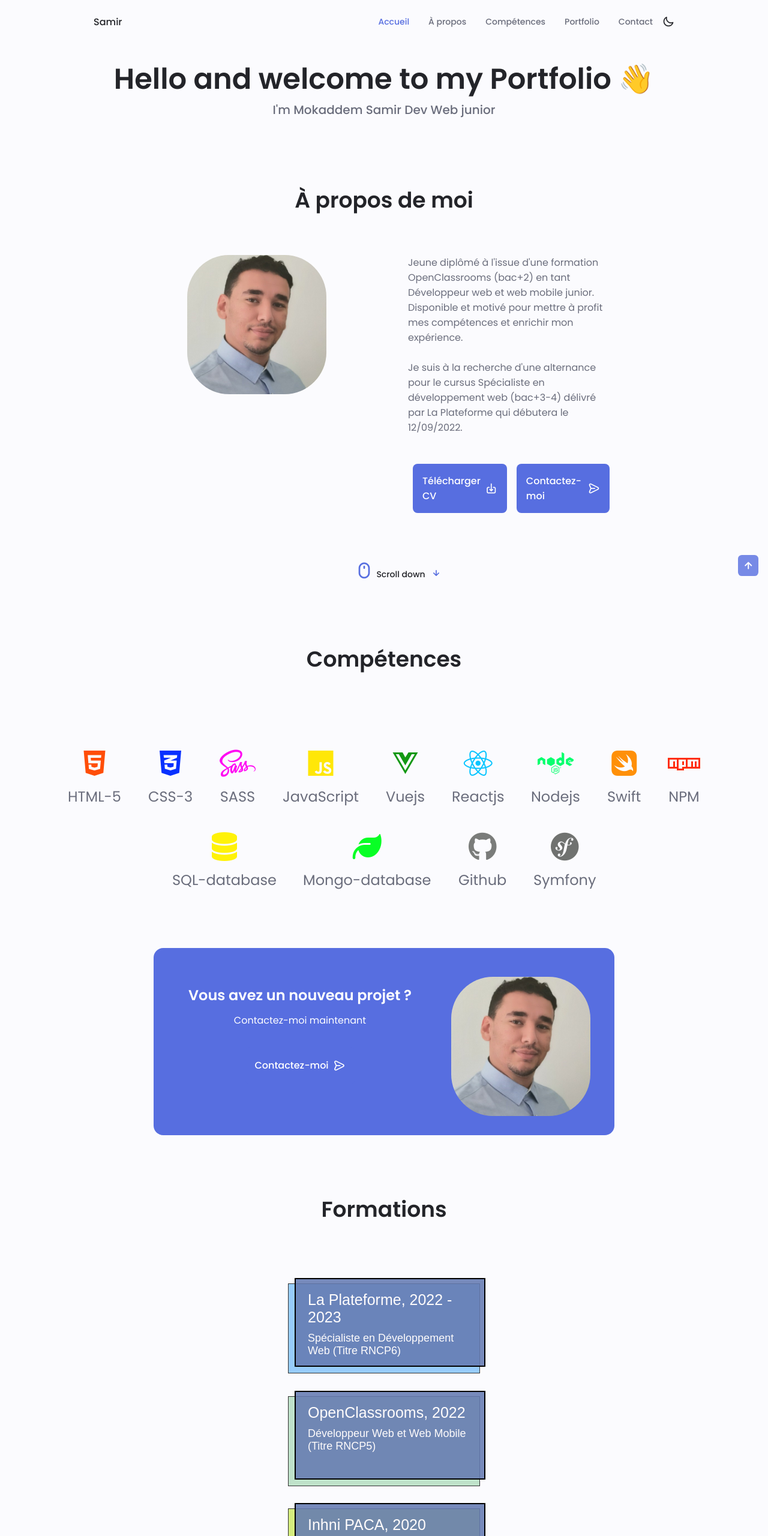
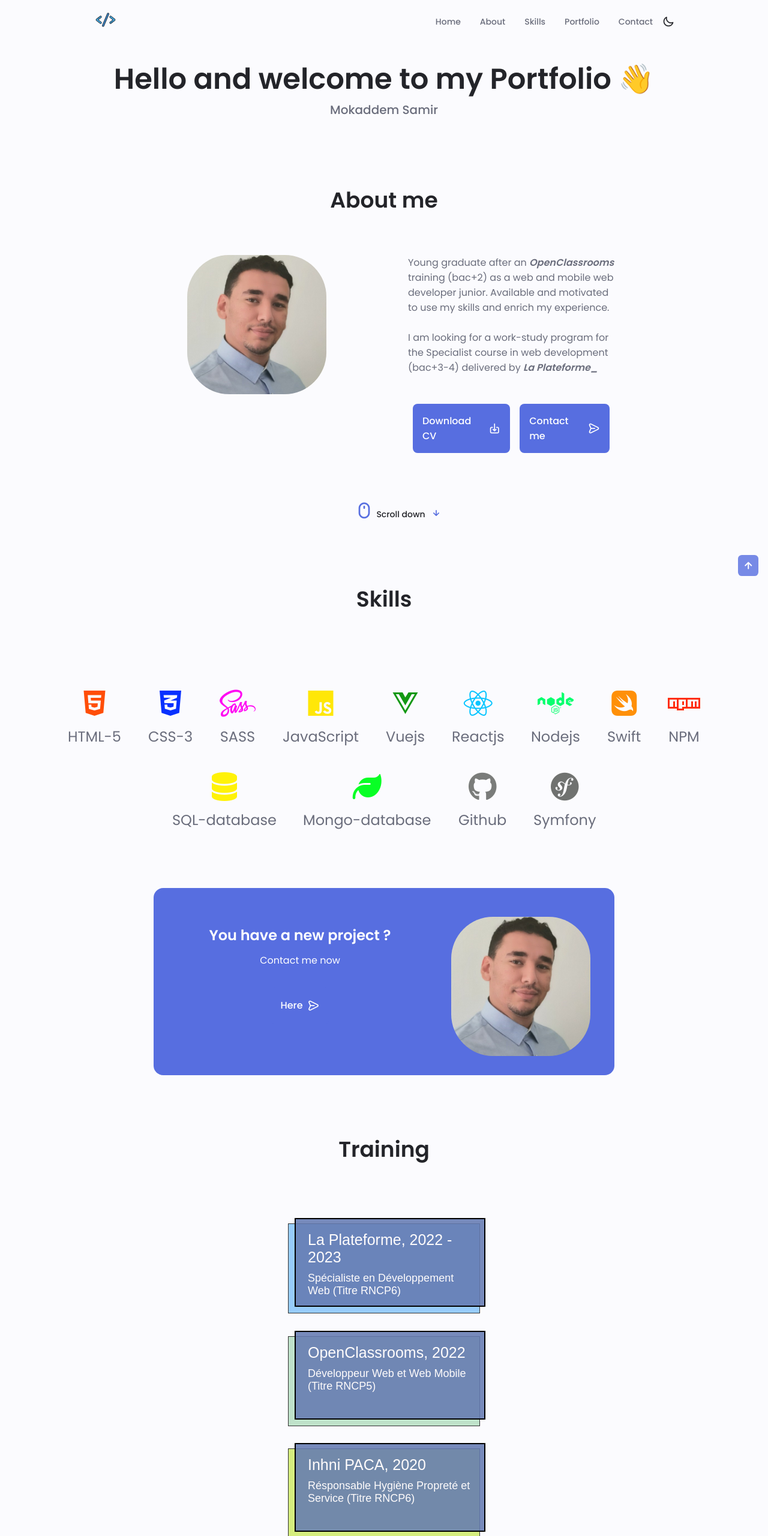
Before and after one commit to S-mkds/S-mkds_ePortfolio, a plain HTML site: page index.html in a window 1280 px wide. Shown: the top 2560 px of the page at 60% size. Drawn offline with nearby package versions, Linux system fonts and the light colour scheme.

Commit message:
Transition english git

```diff
--- a/index.html
+++ b/index.html
@@ -28,25 +28,25 @@
   <!--==================== HEADER ====================-->
   <header class="header" id="header">
     <nav class="nav container">
-      <a href="" class="nav__logo">Samir</a>
+      <a href="#" class="nav__logo"><img src="assets/img/home.png" alt="ancre-home" /></a>
 
       <div class="nav__menu" id="nav-menu">
         <ul class="nav__list grid">
           <li class="nav__item">
-            <a href="#home" class="nav__link active-link">
-              <i class="uil uil-house-user nav__icon"></i> Accueil
+            <a href="#home" class="nav__link ">
+              <i class="uil uil-house-user nav__icon"></i> Home
             </a>
           </li>
 
           <li class="nav__item">
             <a href="#about" class="nav__link">
-              <i class="uil uil-user nav__icon"></i> À propos
+              <i class="uil uil-user nav__icon"></i> About
             </a>
           </li>
 
           <li class="nav__item">
             <a href="#skills" class="nav__link">
-              <i class="uil uil-file-alt nav__icon"></i> Compétences
+              <i class="uil uil-file-alt nav__icon"></i> Skills
             </a>
           </li>
 
@@ -85,7 +85,7 @@
 
       <div class="home-describe">
         <h1 class="home__title">Hello and welcome to my Portfolio 👋</h1>
-        <h3 class="home__subtitle">I'm Mokaddem Samir Dev Web junior</h3>
+        <h3 class="home__subtitle">Mokaddem Samir</h3>
         <p class="home__description">
 
         </p>
@@ -94,7 +94,7 @@
 
       <!--==================== ABOUT ====================-->
       <section class="about section" id="about">
-        <h2 class="section__title">À propos de moi</h2>
+        <h2 class="section__title">About me</h2>
         <span class="section__subtitle"></span>
 
         <div class="about__container container grid">
@@ -102,26 +102,26 @@
 
           <div class="about__data">
             <p class="about__description">
-              Jeune diplômé à l'issue d'une formation OpenClassrooms (bac+2) en tant Développeur web et web mobile
+              Young graduate after an <i><b>OpenClassrooms</b></i> training (bac+2) as a web and mobile web developer
               junior.
-              Disponible et motivé pour
-              mettre à profit mes compétences et enrichir mon expérience.
+              Available and motivated to use my skills and enrich my experience.
               </br>
               </br>
-              Je suis à la recherche d'une alternance pour le cursus Spécialiste en développement web (bac+3-4) délivré
-              par La Plateforme qui débutera le 12/09/2022.
+
+              I am looking for a work-study program for the Specialist course in web development (bac+3-4) delivered
+              by <i><b>La Plateforme_</b></i>
             </p>
 
             <div class="about__buttons">
               <div class="about-button">
                 <a download="" href="assets\pdf\CV_Samir_Mokaddem_Developpeur_web_La plateforme.pdf"
                   class="button button--flex">
-                  Télécharger CV<i class="uil uil-download-alt button__icon"></i>
+                  Download CV<i class="uil uil-download-alt button__icon"></i>
                 </a>
               </div>
               <div class="about-button">
                 <a href="#contact" class="button button--flex">
-                  Contactez-moi <i class="uil uil-message button__icon"></i>
+                  Contact me <i class="uil uil-message button__icon"></i>
                 </a>
               </div>
             </div>
@@ -142,7 +142,7 @@
 
     <!-- ************************ SKILLS ******************-->
     <section class="about section" id="skills">
-      <h2 class="section__title skills-title">Compétences</h2>
+      <h2 class="section__title skills-title">Skills</h2>
 
       <div>
         <div class="software-skills-main-div">
@@ -226,11 +226,11 @@
       <div class="project__bg">
         <div class="project__container container grid">
           <div class="project__data">
-            <h2 class="project__title">Vous avez un nouveau projet ?</h2>
-            <p class="project__description">Contactez-moi maintenant</p>
+            <h2 class="project__title">You have a new project ?</h2>
+            <p class="project__description">Contact me now </p>
             <div class="about-button">
               <a href="#contact" class="button button--flex">
-                Contactez-moi <i class="uil uil-message button__icon"></i>
+                Here <i class="uil uil-message button__icon"></i>
               </a>
             </div>
           </div>
@@ -241,7 +241,7 @@
     </section>
 
     <!-- ************************ Formations ******************-->
-    <h2 class="section__title learn-title">Formations</h2>
+    <h2 class="section__title learn-title">Training</h2>
 
     <section id="">
 
@@ -412,8 +412,9 @@
             <div class="portfolio__data">
               <h3 class="portfolio__title">Blog'y'bye</h3>
               <p class="portfolio__description">
+                work in progress
                 Création d'un projet en PHP code native avec l'utilisation de mySQL.
-                Ce site permet contient un blog, un forum et un espace utilisateur.
+                Ce site contient un blog, un forum et un espace utilisateur.
               </p>
               <a href="https://github.com/S-mkds/blog-php" class="button button--flex button--small portfolio__button"
                 target="_blank">
@@ -476,7 +477,7 @@
 
     <!--==================== CONTACT ME ====================-->
     <section class="contact section" id="contact">
-      <h2 class="section__title">Contactez-moi</h2>
+      <h2 class="section__title">Contact me </h2>
       <span class="section__subtitle"></span>
 
       <div class="contact__container container grid">
@@ -521,8 +522,8 @@
     <div class="footer__bg">
       <div class="footer__container container grid">
         <div>
-          <h1 class="footer__title">Samir</h1>
-          <span class="footer__subtitle">Développeur Web Junior</span>
+          <h1 class="footer__title"><i>Samir</i></h1>
+          <span class="footer__subtitle"><i>Développeur informatique</i></span>
         </div>
         <div class="footer__socials">
           <a href="https://www.linkedin.com/in/samir-mokaddem/" class="footer__social" target="_blank">
```
Also changed, not shown: assets/img/home.png (added).
